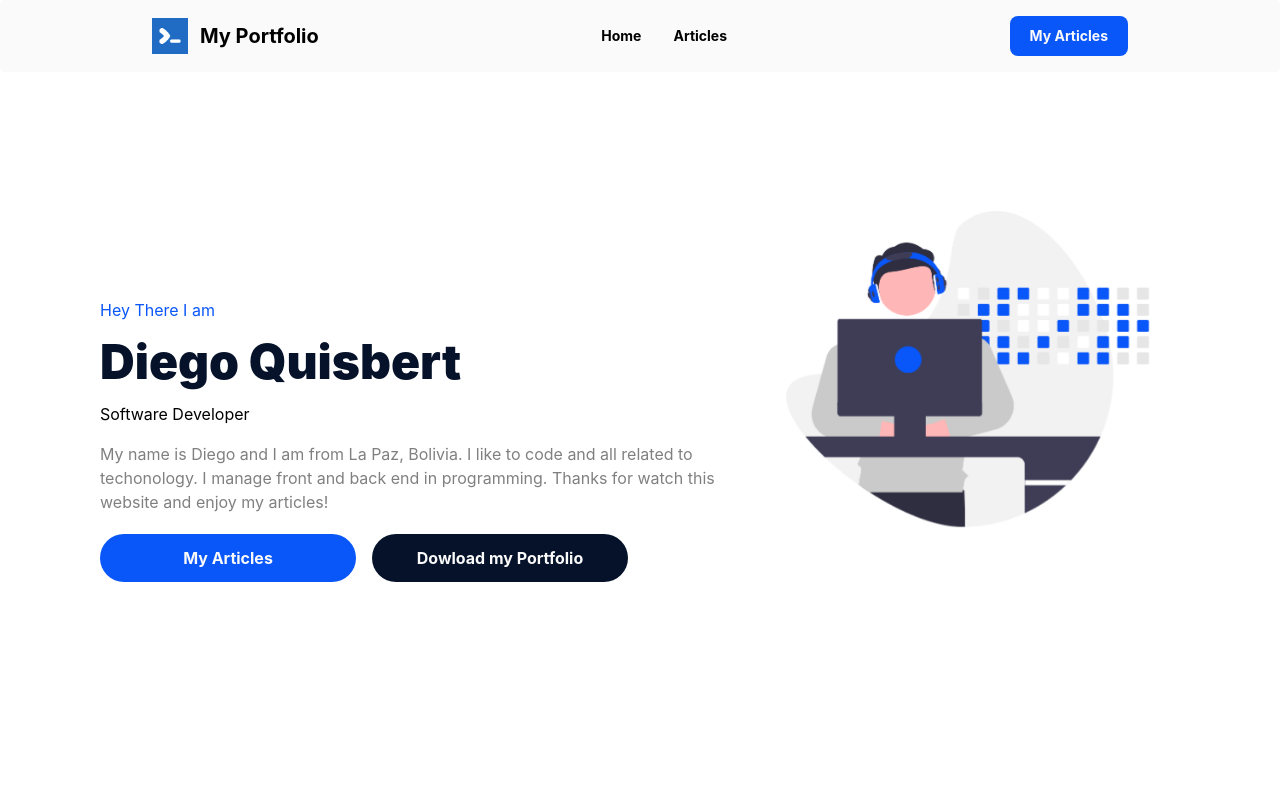
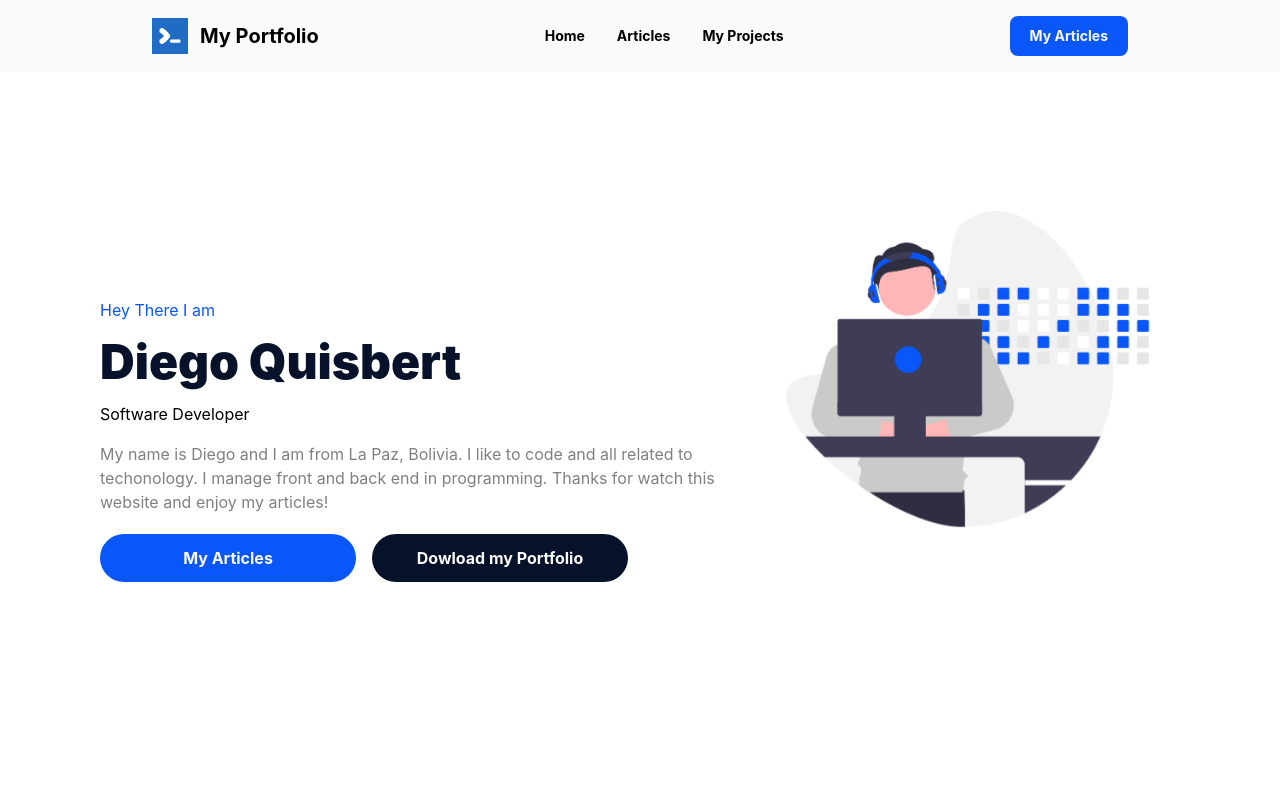
Before and after one commit to DiegoQ77/my_portfolio, a React (Vite) app: page / in a window 1280 px wide. Shown: the top 800 px of the page. Built offline with nearby package versions, Linux system fonts and the light colour scheme.

Commit message:
version one

```diff
--- a/src/components/NavBar.tsx
+++ b/src/components/NavBar.tsx
@@ -1,5 +1,7 @@
 /* eslint-disable jsx-a11y/anchor-is-valid */
 import React, { useState } from "react";
+import { Link } from "react-router-dom";
+
 import code from "../../public/logo.png";
 
 function NavBar() {
@@ -18,20 +20,21 @@
       style={{ position: "fixed", zIndex: 9999, width: "100%" }}
     >
       <div className="container flex flex-wrap items-center justify-between mx-auto">
-        <a href="#" className="flex items-center">
+        <Link to="/" className="flex items-center">
           <img src={code} alt="" className="h-6 mr-3 sm:h-9" />
           <span className="self-center text-xl font-bold whitespace-nowrap dark:text-white">
             My Portfolio
           </span>
-        </a>
+        </Link>
+
         <div className="flex md:order-2">
-          <a
-            href="/articles"
+          <Link
+            to="/articles"
             type="button"
             className="text-white bg-blue-primary hover:bg-blue-800 focus:ring-4 focus:outline-none focus:ring-blue-300 font-bold rounded-lg text-sm px-5 py-2.5 text-center mr-3 md:mr-0 dark:bg-blue-600 dark:hover:bg-blue-700 dark:focus:ring-blue-800"
           >
             My Articles
-          </a>
+          </Link>
           <button
             data-collapse-toggle="navbar-cta"
             type="button"
@@ -56,27 +59,37 @@
             </svg>
           </button>
         </div>
+
         <div
           className={`items-center justify-between  w-full md:flex md:w-auto md:order-1 ${hidden}`}
           id="navbar-cta"
         >
           <ul className="flex flex-col p-4 mt-4 border border-gray-100 rounded-lg bg-gray-50 md:flex-row md:space-x-8 md:mt-0 md:text-sm md:font-bold md:border-0 md:bg-white dark:bg-gray-800 md:dark:bg-gray-900 dark:border-gray-700">
             <li>
-              <a
-                href="/"
+              <Link
+                to="/"
                 className="block py-2 pl-3 pr-4 text-gray-700 bg-blue-700 rounded md:bg-transparent md:text-blue-700 md:p-0 dark:text-white"
                 aria-current="page"
               >
                 Home
-              </a>
+              </Link>
             </li>
             <li>
-              <a
-                href="/articles"
+              <Link
+                to="/articles"
                 className="block py-2 pl-3 pr-4 text-gray-700 rounded hover:bg-gray-100 md:hover:bg-transparent md:hover:text-blue-700 md:p-0 md:dark:hover:text-white dark:text-gray-400 dark:hover:bg-gray-700 dark:hover:text-white md:dark:hover:bg-transparent dark:border-gray-700"
               >
                 Articles
-              </a>
+              </Link>
+            </li>
+
+            <li>
+              <Link
+                to="/articles"
+                className="block py-2 pl-3 pr-4 text-gray-700 rounded hover:bg-gray-100 md:hover:bg-transparent md:hover:text-blue-700 md:p-0 md:dark:hover:text-white dark:text-gray-400 dark:hover:bg-gray-700 dark:hover:text-white md:dark:hover:bg-transparent dark:border-gray-700"
+              >
+                My Projects
+              </Link>
             </li>
           </ul>
         </div>
```
